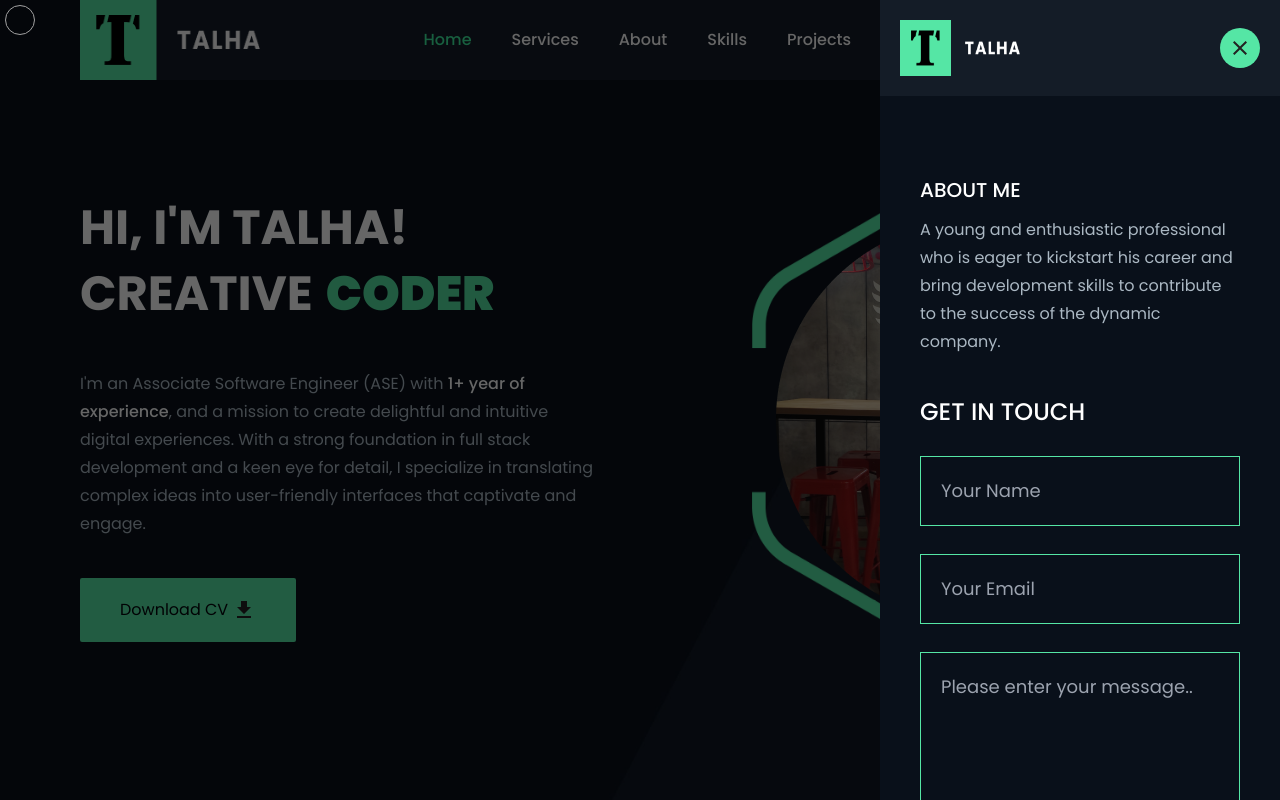
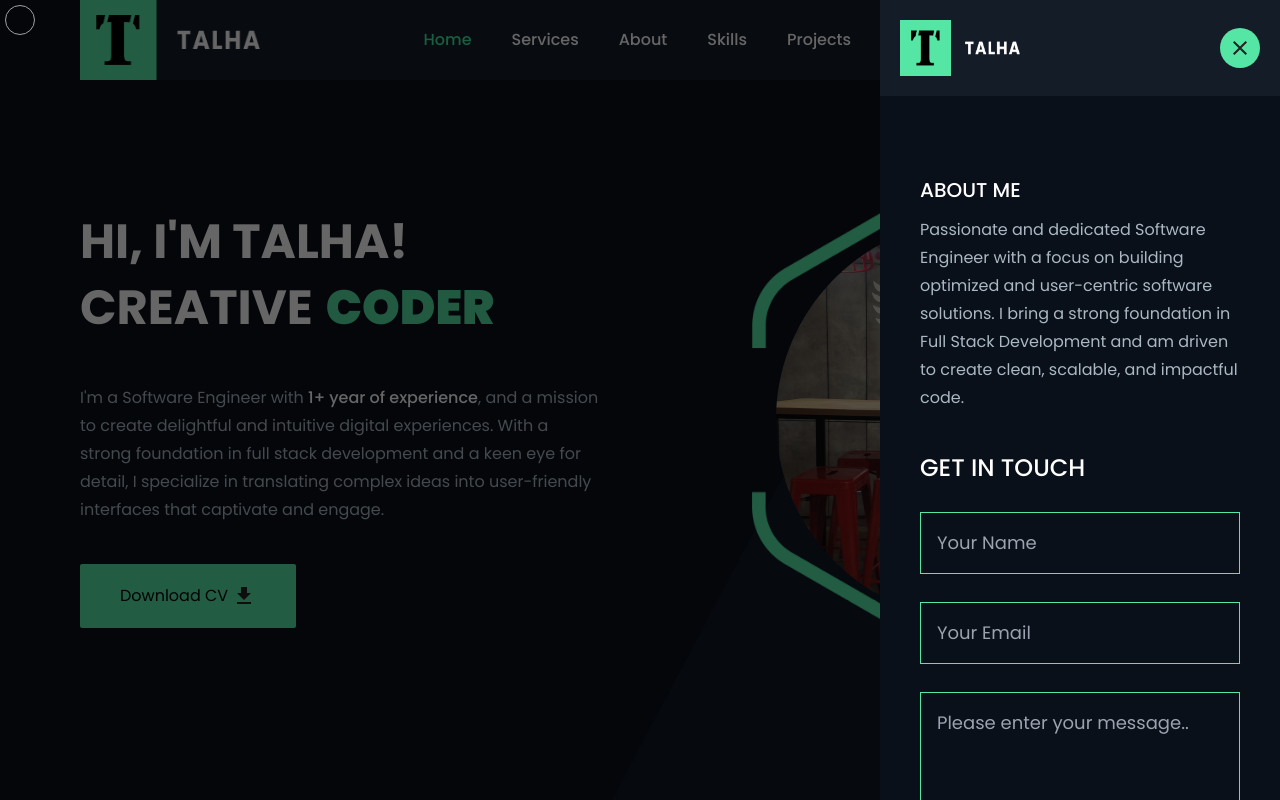
Before and after one commit to ThatYoungEngineer/Portfolio, a React (Vite) app: page / in a window 1280 px wide. Both pictures are taken after a click on the button 1160 px from the left and 40 px from the top of the page. Shown: the top 800 px of the page. Built offline with nearby package versions, Linux system fonts and the light colour scheme.

Commit message:
update resume

```diff
--- a/src/components/Accomplishments.jsx
+++ b/src/components/Accomplishments.jsx
@@ -1,8 +1,9 @@
 const accomplishments = [
   {
-    date: 'June, 2023 - Present',
-    headline: 'Self-Employed',
-    content: 'I am currently working as a part-time freelancer with a demonstrated history in the field of design and development, with a flair for innovation and a commitment to excellence.'
+    date: 'Oct, 2024 - Present',
+    headline: 'Software Engineer',
+    company: "HazenTech",
+    content: 'I am currently working as a junior software engineer on React/React Native technologies with a demonstrated history in the field of UI design and development, with a flair for innovation and a commitment to excellence.'
   },
   {
     date: 'Jan, 2024 - June, 2024',
@@ -32,11 +33,11 @@ const accomplishments = [
 ]
 
 const skills = [
-  { language: 'JS', proficiency: '70%' }, { language: 'React JS', proficiency: '70%' },
-  { language: 'Node JS', proficiency: '30%' }, { language: 'Express JS', proficiency: '50%' },
-  { language: 'Mongo DB', proficiency: '70%' }, { language: 'SQL', proficiency: '70%' },
-  { language: 'PHP', proficiency: '60%' }, { language: 'Laravel', proficiency: '50%' },
-  { language: 'Tailwind CSS', proficiency: '80%' }, { language: 'Figma', proficiency: '50%' },
+  { language: 'JS', proficiency: '90%' }, { language: 'React JS', proficiency: '85%' },
+  { language: 'Node JS', proficiency: '60%' }, { language: 'Express JS', proficiency: '70%' },
+  { language: 'Mongo DB', proficiency: '80%' }, { language: 'SQL', proficiency: '70%' },
+  { language: 'PHP', proficiency: '60%' }, { language: 'Laravel', proficiency: '75%' },
+  { language: 'Tailwind CSS', proficiency: '90%' }, { language: 'Figma', proficiency: '60%' },
 ]
 
 const Accomplishments = () => {
@@ -52,7 +53,14 @@ const Accomplishments = () => {
             { accomplishments.map((accomplishment, index) => (
               <div key={index} className='w-full sm_desktop:min-w-[48%] sm_desktop:max-w-[48%] sm_desktop:w-[48%] flex flex-col gap-7'>
                 <span className='font-Poppins-Medium text-primary text-lg border border-primary w-fit p-5'> {accomplishment.date} </span>
-                <h2 className='font-Poppins-SemiBold text-white text-2xl lg_mobile:text-3xl leading-normal'> {accomplishment.headline} </h2>
+                <h2 className='font-Poppins-SemiBold text-white text-2xl lg_mobile:text-3xl leading-normal'>
+                  {accomplishment.headline}
+                  {accomplishment.company &&
+                    <a href="https://hazentech.com/" className="text-white" target="__blank">
+                      (@<span className="navList">{accomplishment.company}</span>)
+                    </a>
+                  }
+                 </h2>
                 <p className='font-Poppins-Medium text-[#A2A2A2] leading-7'> {accomplishment.content} </p>
               </div>
             ))}
--- a/src/components/Hero.jsx
+++ b/src/components/Hero.jsx
@@ -2,7 +2,7 @@ import me from '../assets/images/mine.png'
 import background from '../assets/images/background.jpg'
 import shape from '../assets/images/banner_shape.png'
 
-import resume from '../assets/files/MuhammadTalha.pdf'
+import resume from '../assets/files/SoftwareEngineer.pdf'
 
 import GetAppIcon from '@mui/icons-material/GetApp'
 import { useState, useEffect } from 'react'
@@ -40,7 +40,7 @@ const Hero = () => {
                     </div>
                     <br className='sm_desktop:hidden' />
                     <p className='font-Poppins-Regular text-[1rem] text-secondary leading-7'>
-                        I&apos;m an Associate Software Engineer (ASE) with <span className='font-Poppins-Medium text-white'>1+ year of experience</span>, and a mission to create delightful and intuitive digital experiences. With a strong foundation in full stack development and a keen eye for detail, I specialize in translating complex ideas into user-friendly interfaces that captivate and engage.
+                        I&apos;m a Software Engineer with <span className='font-Poppins-Medium text-white'>1+ year of experience</span>, and a mission to create delightful and intuitive digital experiences. With a strong foundation in full stack development and a keen eye for detail, I specialize in translating complex ideas into user-friendly interfaces that captivate and engage.
                     </p>
                     <div>
                         <a href={resume} download='MuhammadTalha_resume' className='border-none outline-none'>
--- a/src/components/Navbar.jsx
+++ b/src/components/Navbar.jsx
@@ -101,7 +101,7 @@ const Navbar = () => {
                             <span className='flex flex-col gap-3'>
                                 <h2 className='font-Poppins-Medium text-xl text-white uppercase'>about me</h2>
                                 <p className='font-Poppins-Regular text-[1rem] text-secondary leading-7'>
-                                    A young and enthusiastic professional who is eager to kickstart his career and bring development skills to contribute to the success of the dynamic company.
+                                Passionate and dedicated Software Engineer with a focus on building optimized and user-centric software solutions. I bring a strong foundation in Full Stack Development and am driven to create clean, scalable, and impactful code.
                                 </p>
                             </span>
                             <form
@@ -110,9 +110,9 @@ const Navbar = () => {
                                 className='w-full flex flex-col gap-7 pb-20'
                             >
                                 <h2 className='font-Poppins-Medium text-2xl text-white uppercase'>get in touch</h2>
-                                <input type="text" name='name' className='w-full p-5 font-Poppins-Medium text-lg bg-transparent text-white border border-primary focus:outline-none' placeholder='Your Name' value={name} onInput={(e) => setName(e.target.value)} required />
-                                <input type="email" name='email' className='w-full p-5 font-Poppins-Medium text-lg bg-transparent text-white border border-primary focus:outline-none' placeholder='Your Email' value={email} onInput={(e) => setEmail(e.target.value)} required />
-                                <textarea name='message' className='w-full h-40 p-5 font-Poppins-Medium text-lg bg-transparent text-white border border-primary focus:outline-none resize-none' placeholder='Please enter your message..' value={message} onInput={(e) => setMessage(e.target.value)} required></textarea>
+                                <input type="text" name='name' className='w-full p-4 font-Poppins-Medium text-lg bg-transparent text-white border border-primary focus:outline-none' placeholder='Your Name' value={name} onInput={(e) => setName(e.target.value)} required />
+                                <input type="email" name='email' className='w-full p-4 font-Poppins-Medium text-lg bg-transparent text-white border border-primary focus:outline-none' placeholder='Your Email' value={email} onInput={(e) => setEmail(e.target.value)} required />
+                                <textarea name='message' className='w-full h-40 p-4 font-Poppins-Medium text-lg bg-transparent text-white border border-primary focus:outline-none resize-none' placeholder='Please enter your message..' value={message} onInput={(e) => setMessage(e.target.value)} required></textarea>
                                 <button
                                     type="submit"
                                     className='w-fit px-14 py-5 bg-primary rounded-sm font-Poppins-Medium text-[#02050a] hover:bg-[#141c27] focus:outline-none focus:shadow-md focus:shadow-white hover:text-white cursor-pointer disabled:cursor-not-allowed transition ease-in-out duration-300'
--- a/src/index.css
+++ b/src/index.css
@@ -78,16 +78,23 @@ select:-webkit-autofill:focus {
   transition: background-color 5000s ease-in-out 0s;
 }
 
+.navList:not(:hover) {
+    color: white !important;
+}
+
+.navList,
 #navList li,
 #footerAnchor {
     position: relative;
     transition: ease-in 300ms;
 }
 
+.navList,
 #navList li:hover {
     color: #3bee9e
 }
 
+.navList::after,
 #navList li::after,
 #footerAnchor::after {
     content: '';
@@ -103,6 +110,7 @@ select:-webkit-autofill:focus {
     transition: transform 0.3s ease-in-out;
 }
 
+.navList:hover::after,
 #navList li:hover::after,
 #footerAnchor:hover::after {
     transform: scaleX(1);
@@ -110,6 +118,7 @@ select:-webkit-autofill:focus {
     width: 100%;
 }
 
+.navList:not(:hover)::after,
 #navList li:not(:hover)::after,
 #footerAnchor:not(:hover)::after {
     transform: scaleX(0);
```
Also changed, not shown: 1 other file (tests, documents, lock files or other folders).
